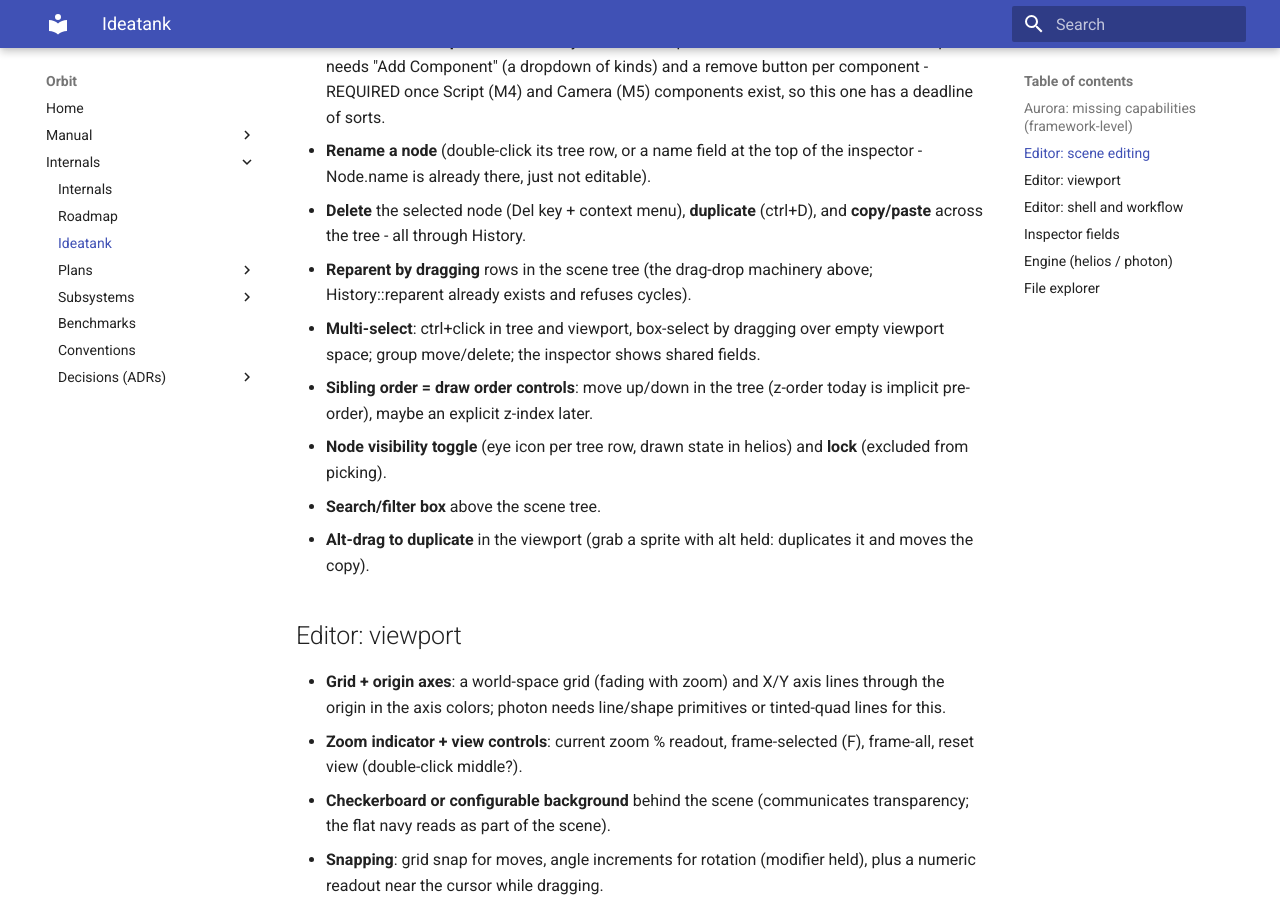
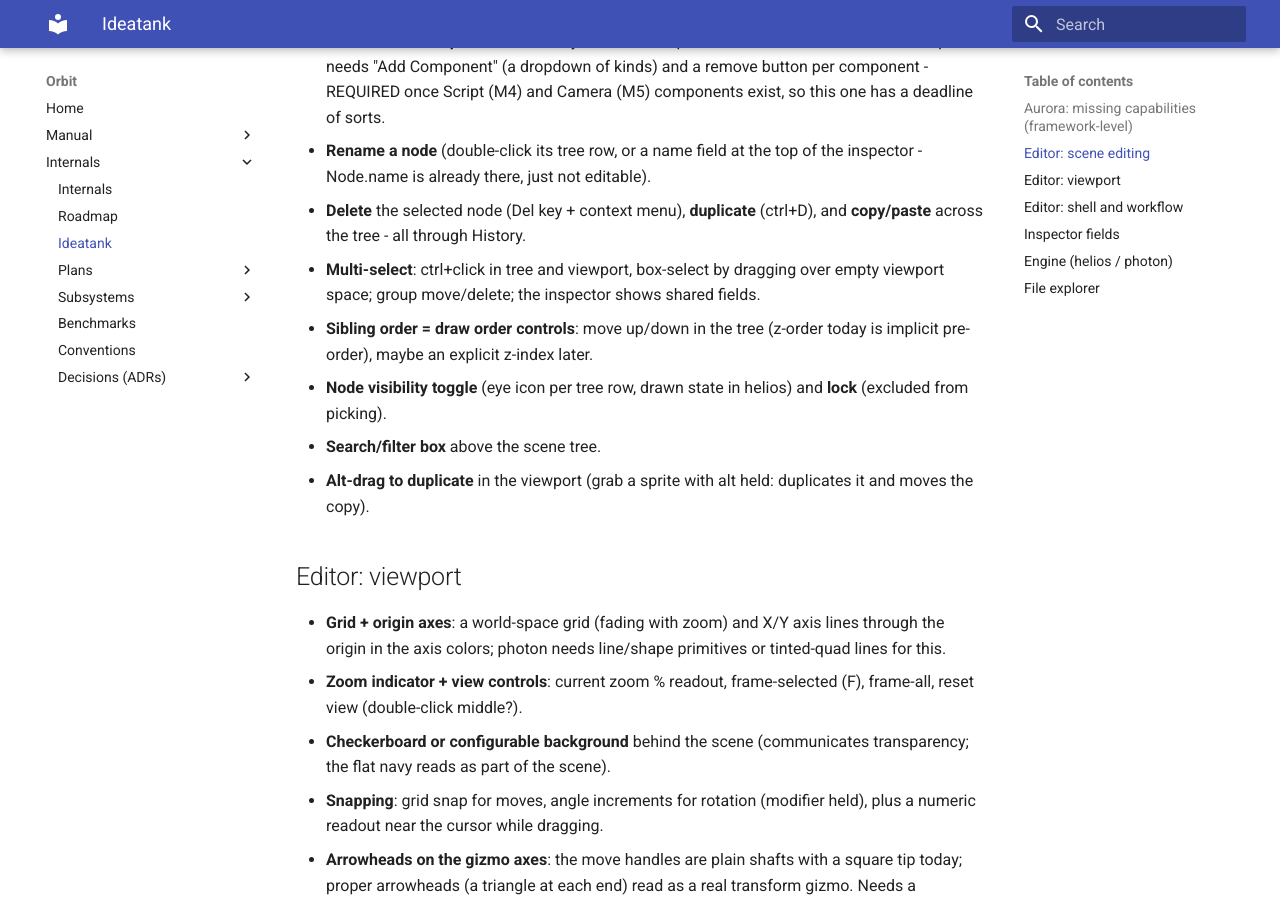
Before and after one commit to GenTexX/orbit, an MkDocs documentation site: the page built from docs/internals/ideas.md, in a window 1280 px wide and 900 px high, scrolled down 1874 px. Built offline with MkDocs 1.6.1 and Material for MkDocs 9.7.7, drawn with Linux system fonts in a browser that asks for light colours.

Commit message:
docs: scene-tree collapse/reparent/flat-rows shipped - prune the tank

```diff
--- a/docs/internals/ideas.md
+++ b/docs/internals/ideas.md
@@ -77,8 +77,6 @@ this list is what "come back and make the editor great" concretely means.
   the inspector - Node.name is already there, just not editable).
 - **Delete** the selected node (Del key + context menu), **duplicate**
   (ctrl+D), and **copy/paste** across the tree - all through History.
-- **Reparent by dragging** rows in the scene tree (the drag-drop machinery
-  above; History::reparent already exists and refuses cycles).
 - **Multi-select**: ctrl+click in tree and viewport, box-select by dragging
   over empty viewport space; group move/delete; the inspector shows shared
   fields.
```
